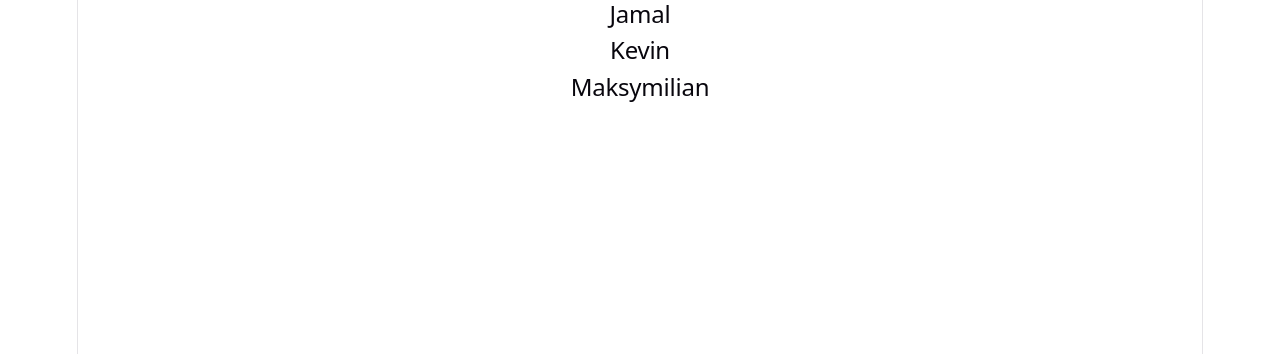
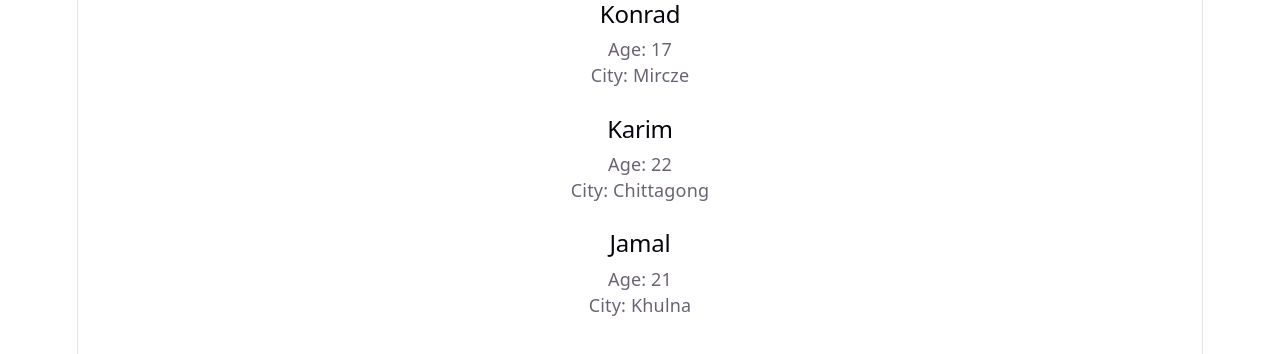
Before and after one commit to konradlifake/props-reactv2, a React (Vite) app in the folder react-js/: page / in a window 1280 px wide. Shown: the top 354 px of the page. Built offline with nearby package versions, Linux system fonts and the light colour scheme.

Commit message:
objectzmap

```diff
--- a/react-js/src/App.jsx
+++ b/react-js/src/App.jsx
@@ -1,13 +1,31 @@
 function App() {
-  const students = ["Konrad", "Karim", "Jamal", "Kevin", "Maksymilian"];
+  const students = [
+    {
+      name: "Konrad",
+      age: "17",
+      city: "Mircze"
+    },
+    {
+      name: "Karim",
+      age: 22,
+      city: "Chittagong"
+    },
+    {
+      name: "Jamal",
+      age: 21,
+      city: "Khulna"
+    }
+];
 
   return (
     <div>
-      {students
-        .filter((student) => student !== "Konrad" && student !== "Karim")
-        .map((student, index) => (
-          <h2 key={index}>{student}</h2>
-        ))}
+      {students.map((student, index) =>
+       <div key={index}>
+         <h2>{student.name}</h2>
+         <p>Age: {student.age}</p>
+         <p>City: {student.city}</p> <br />
+       </div>
+      )}
     </div>
   );
 }
```
